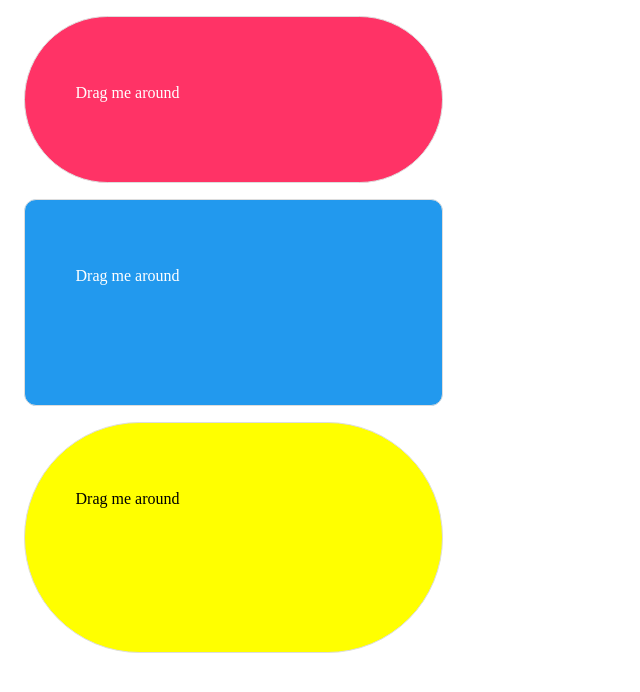
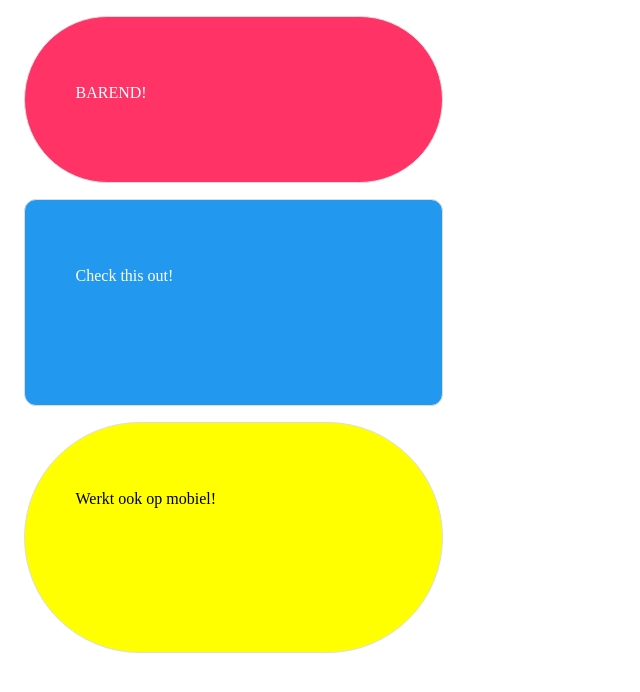
Before and after one commit to snuty/hello-world, a plain HTML site: page index.html in a window 1280 px wide. Shown: the whole page, without its empty margins (0-640 px from the left). Drawn offline with nearby package versions, Linux system fonts and the light colour scheme.

Commit message:
Update index.html

```diff
--- a/index.html
+++ b/index.html
@@ -23,15 +23,15 @@
 <body>
 
 <div id="vierkantje" class="ui-widget-content">
-  <p>Drag me around</p>
+  <p>BAREND!</p>
 </div>
 
 <div id="vierkantje2" class="ui-widget-content">
-  <p>Drag me around</p>
+  <p>Check this out!</p>
 </div>
 
 <div id="rondje" class="ui-widget-content">
-  <p>Drag me around</p>
+  <p>Werkt ook op mobiel!</p>
 </div>
 
 <script type="text/javascript" src="js/jquery-ui-touch-punch.js"></script>
```
